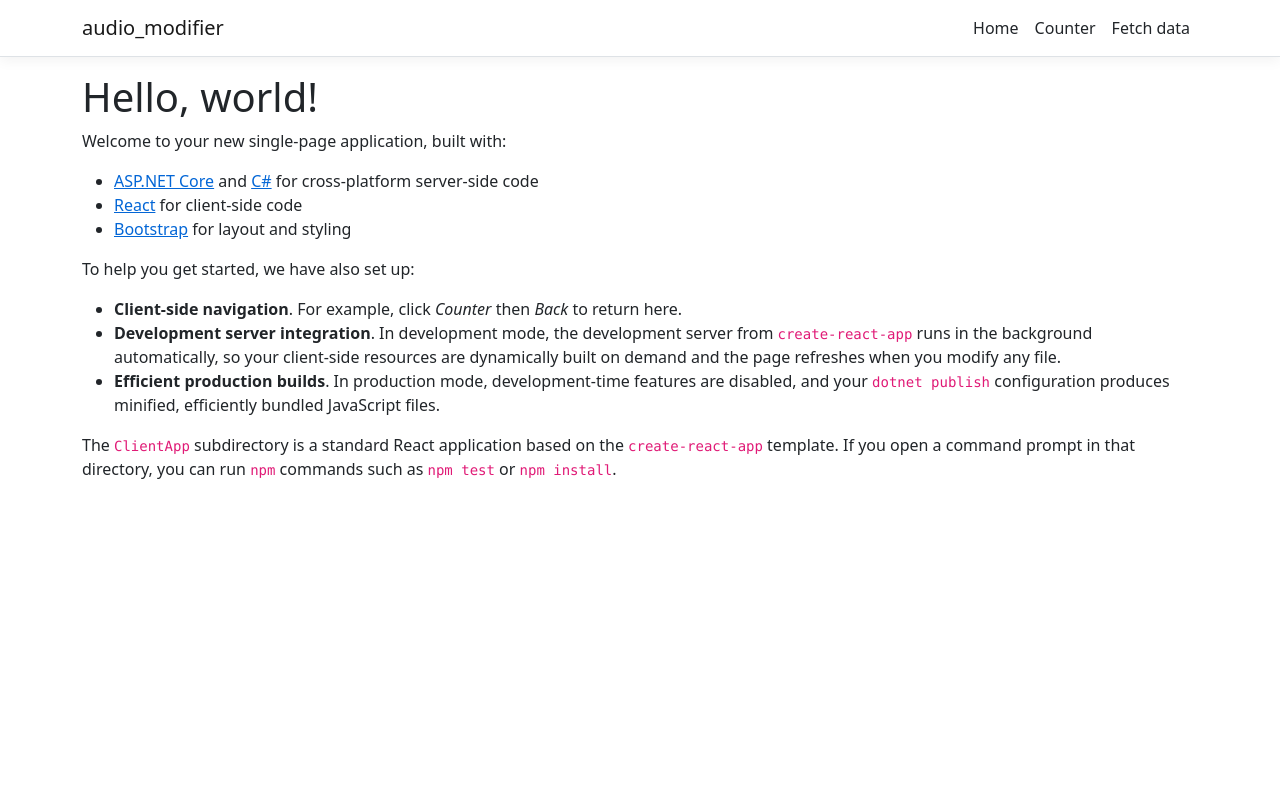
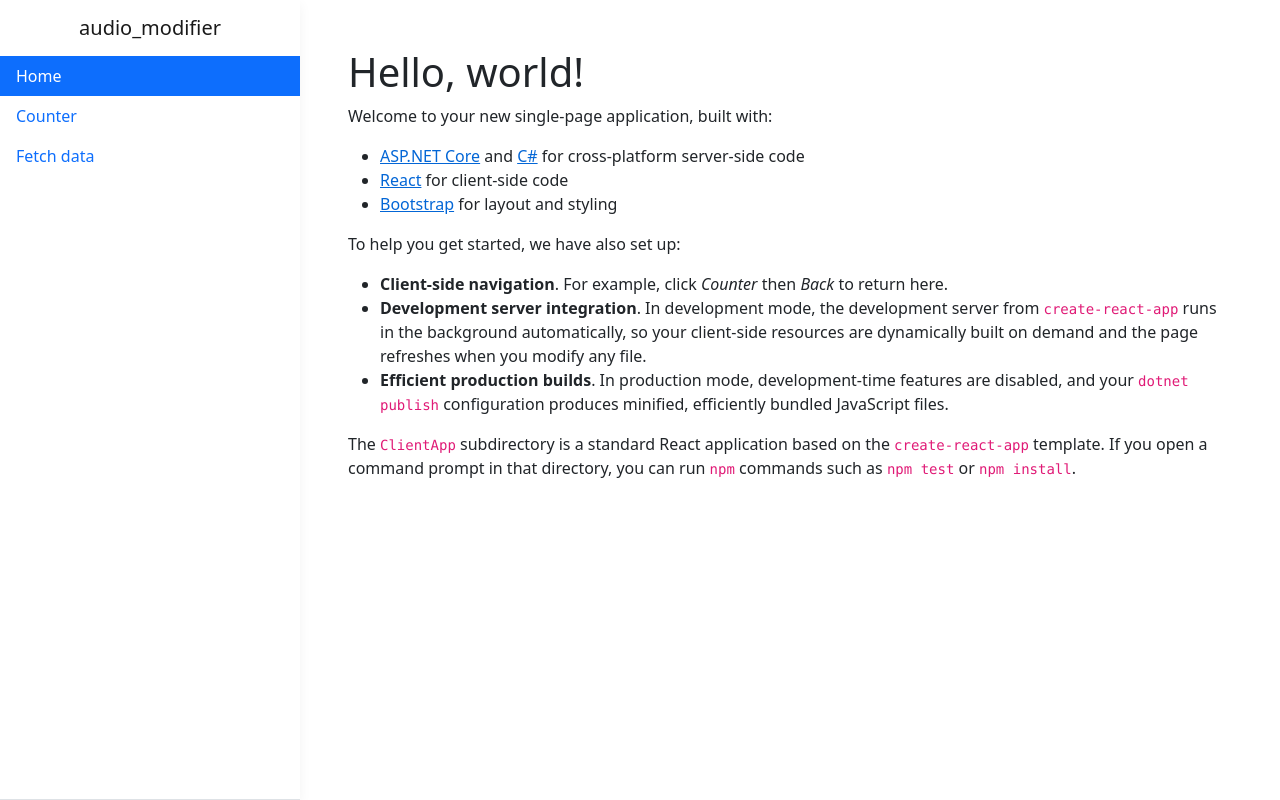
Before and after one commit to caduong97/audio_modifier, a React (Create React App) app in the folder audio-modifier/ClientApp/: page / in a window 1280 px wide. Built offline with nearby package versions, Linux system fonts and the light colour scheme.

Commit message:
Initial component restructure and base styling

```diff
--- a/audio-modifier/ClientApp/src/App.tsx
+++ b/audio-modifier/ClientApp/src/App.tsx
@@ -2,9 +2,7 @@ import React, { Component } from 'react';
 import { Navigate, Outlet, Route, Routes } from 'react-router-dom';
 import AppRoutes from './AppRoutes';
 import { Layout } from './components/Layout';
-import './custom.css';
-import Home from './components/Home';
-
+import Home from './pages/Home';
 
 export default function App() {
   return (
--- a/audio-modifier/ClientApp/src/AppRoutes.tsx
+++ b/audio-modifier/ClientApp/src/AppRoutes.tsx
@@ -1,6 +1,6 @@
 
 import App from "./App";
-import Home from "./components/Home";
+import Home from "./pages/Home";
 import { createBrowserRouter } from "react-router-dom"
 
 
--- a/audio-modifier/ClientApp/src/components/Layout.tsx
+++ b/audio-modifier/ClientApp/src/components/Layout.tsx
@@ -1,7 +1,7 @@
 import React, { Component } from 'react';
 import { Container } from 'reactstrap';
 import { NavMenu } from './NavMenu';
-
+import "../styles/Layout.css"
 interface LayoutProps {
   children: any
 }
@@ -9,11 +9,12 @@ interface LayoutProps {
 export function Layout({children}: LayoutProps) {
 
   return (
-    <div>
+    <div className='layout'>
       <NavMenu />
-      <Container tag="main">
+      <Container tag="main" className='p-3 p-sm-4 pt-sm-5 p-xl-5'>
         {children}
       </Container>
+
     </div>
   )
 }
--- a/audio-modifier/ClientApp/src/components/NavMenu.css
+++ /dev/null
@@ -1,18 +0,0 @@
-a.navbar-brand {
-  white-space: normal;
-  text-align: center;
-  word-break: break-all;
-}
-
-html {
-  font-size: 14px;
-}
-@media (min-width: 768px) {
-  html {
-    font-size: 16px;
-  }
-}
-
-.box-shadow {
-  box-shadow: 0 .25rem .75rem rgba(0, 0, 0, .05);
-}
--- a/audio-modifier/ClientApp/src/components/NavMenu.tsx
+++ b/audio-modifier/ClientApp/src/components/NavMenu.tsx
@@ -1,33 +1,36 @@
 import React, { Component, useState } from 'react';
-import { Collapse, Navbar, NavbarBrand, NavbarToggler, NavItem, NavLink } from 'reactstrap';
+import { Collapse, Nav, Navbar, NavbarBrand, NavbarToggler, NavItem, NavLink } from 'reactstrap';
+import { NavLink as RouteNavLink } from 'react-router-dom';
 import { Link } from 'react-router-dom';
-import './NavMenu.css';
+import '../styles/NavMenu.css';
 
 export function NavMenu() {
 
   const [collapsed, setCollapsed] = useState(true)
-
   const toggleNavbar = () => {
     setCollapsed(!collapsed)
   }
 
   return (
     <header>
-      <Navbar className="navbar-expand-sm navbar-toggleable-sm ng-white border-bottom box-shadow mb-3" container light>
-        <NavbarBrand tag={Link} to="/">audio_modifier</NavbarBrand>
-        <NavbarToggler onClick={toggleNavbar} className="mr-2" />
-        <Collapse className="d-sm-inline-flex flex-sm-row-reverse" isOpen={collapsed} navbar>
-          <ul className="navbar-nav flex-grow">
+      <Navbar className="navbar-expand-sm navbar-toggleable-sm ng-light border-bottom box-shadow mb-3 h-100 flex flex-sm-column flex-row" container={false} light>
+        <NavbarBrand className='mb-2 mx-3' tag={Link} to="/">audio_modifier</NavbarBrand>
+        <NavbarToggler onClick={toggleNavbar} className="mb-2 mx-3" />
+        <Collapse className="align-items-start me-auto w-100" isOpen={collapsed} navbar>
+          <Nav vertical pills className="w-100">
             <NavItem>
-              <NavLink tag={Link} className="text-dark" to="/home">Home</NavLink>
+              {/* <NavLink tag={Link} className="text-dark" href='/'>Home</NavLink> */}
+              <RouteNavLink className="nav-link" to="/">Home</RouteNavLink>
             </NavItem>
             <NavItem>
-              <NavLink tag={Link} className="text-dark" to="/counter">Counter</NavLink>
+              {/* <NavLink tag={Link} className="text-dark" to="/counter">Counter</NavLink> */}
+              <RouteNavLink className="nav-link" to="/counter">Counter</RouteNavLink>
             </NavItem>
             <NavItem>
-              <NavLink tag={Link} className="text-dark" to="/fetch-data">Fetch data</NavLink>
+              {/* <NavLink tag={Link} className="text-dark" to="/fetch-data">Fetch data</NavLink> */}
+              <RouteNavLink className="nav-link" to="/fetch-data">Fetch data</RouteNavLink>
             </NavItem>
-          </ul>
+          </Nav>
         </Collapse>
       </Navbar>
     </header>
--- a/audio-modifier/ClientApp/src/index.tsx
+++ b/audio-modifier/ClientApp/src/index.tsx
@@ -5,6 +5,7 @@ import { RouterProvider } from 'react-router-dom';
 import * as serviceWorkerRegistration from './serviceWorkerRegistration';
 import reportWebVitals from './reportWebVitals';
 import router from './AppRoutes';
+import './custom.css';
 
 const baseUrl = document.getElementsByTagName('base')[0].getAttribute('href');
 const rootElement = document.getElementById('root') as HTMLElement;
--- /dev/null
+++ b/audio-modifier/ClientApp/src/styles/Layout.css
@@ -0,0 +1,25 @@
+.layout {
+  min-height: 100vh;
+}
+
+.container {
+  max-width: 100vw;
+  height: 100%;
+  margin-right: 0;
+}
+
+@media (min-width: 567px) {
+  .container {
+    max-width: calc(100% - 200px);
+    position: absolute;
+    top: 0;
+    right: 0;
+  }
+}
+
+@media (min-width: 768px) {
+  .container {
+    max-width: calc(100% - 300px);
+
+  }
+}
--- /dev/null
+++ b/audio-modifier/ClientApp/src/styles/NavMenu.css
@@ -0,0 +1,41 @@
+header {
+  position: relative;
+  z-index: 1;
+}
+
+a.navbar-brand {
+  white-space: normal;
+  text-align: center;
+  word-break: break-all;
+}
+
+.nav-link {
+  border-radius: 0 !important;
+}
+
+html {
+  font-size: 14px;
+}
+
+
+.box-shadow {
+  box-shadow: 0 .25rem .75rem rgba(0, 0, 0, .05);
+}
+
+@media (min-width: 768px) {
+  html {
+    font-size: 16px;
+  }
+}
+@media (min-width: 576px) {
+  header {
+    height: 100vh;
+    max-width: 200px;
+  }
+}
+
+@media (min-width: 768px) {
+  header {
+    max-width: 300px;
+  }
+}
```
Also changed, not shown: audio-modifier/ClientApp/src/pages/Home.tsx (renamed from audio-modifier/ClientApp/src/components/Home.tsx).
